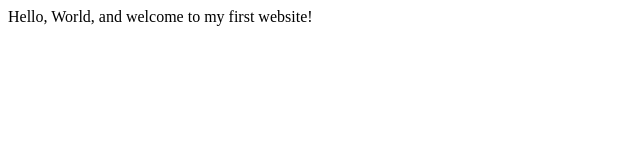
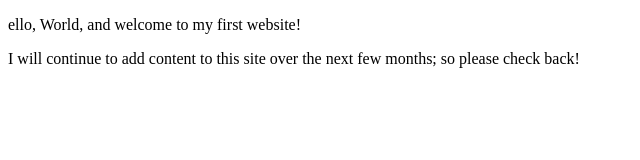
Before and after one commit to dunnl3/dunnl3.github.io, a plain HTML site: page index.html in a window 1280 px wide. Shown: the whole page, without its empty margins (0-640 px from the left). Drawn offline with Linux system fonts and the light colour scheme.

Commit message:
Update index.html

```diff
--- a/index.html
+++ b/index.html
@@ -3,9 +3,11 @@
     <head>
         <meta charset="utf-8">
         <meta name="viewport" content="width=device-width, initial-scale=1.0">
-        <title>My First Website</title>
+        <meta name="author" content="Lester DUnn">
+        <title>LD | Student</title>
     </head>
     <body>
-       Hello, World, and welcome to my first website!
+       <p>ello, World, and welcome to my first website!</p>
+       <p>I will continue to add content to this site over the next few months; so please check back!</p>
     </body>
 </html>
```
